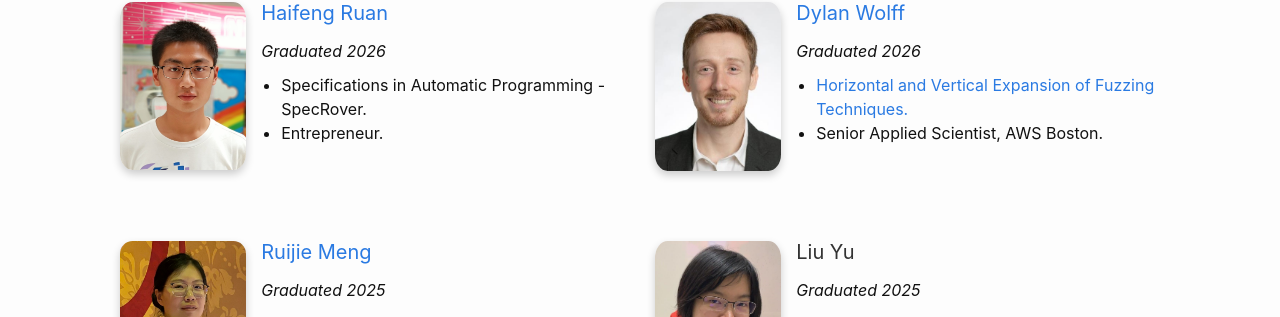
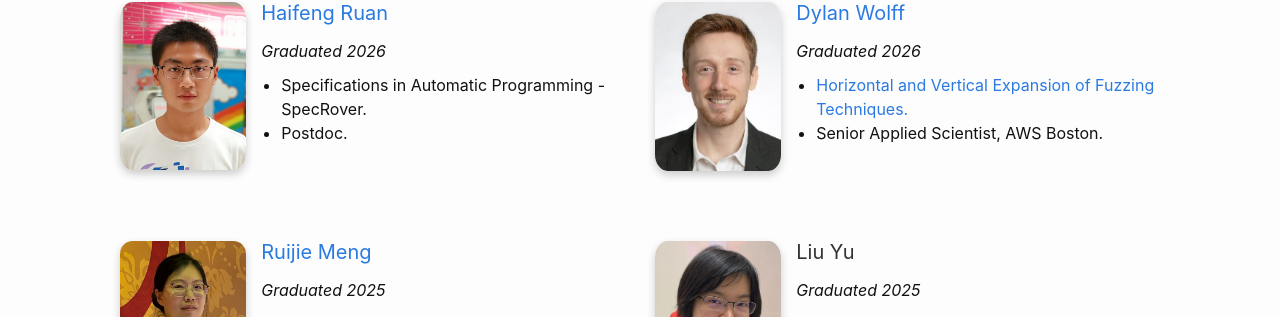
Before and after one commit to nus-tss/nus-tss.github.io, a Jekyll site: the page built from _pages/team.md, in a window 1280 px wide and 900 px high, scrolled down 2701 px. Shown: the part 137-454 px from the top of the window. Built offline with Jekyll 4.4.1, drawn with Linux system fonts in a browser that asks for light colours; nearby versions of some CDN libraries.

Commit message:
Update phd-alumni.yml

```diff
--- a/_data/team/phd-alumni.yml
+++ b/_data/team/phd-alumni.yml
@@ -1,7 +1,7 @@
 - name: Haifeng Ruan
   photo: haifeng.jpg
   graduated: 2026
-  next: Entrepreneur
+  next: Postdoc
   thesis-title: Specifications in Automatic Programming - SpecRover
   website: https://haifengruan.com/
 
```
